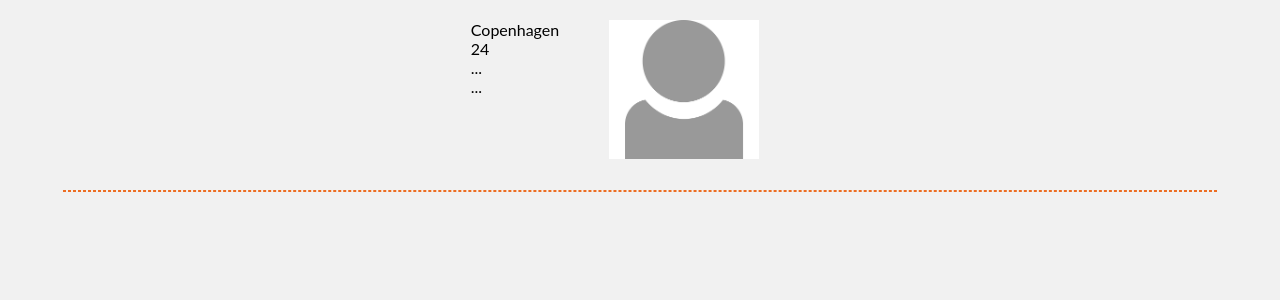
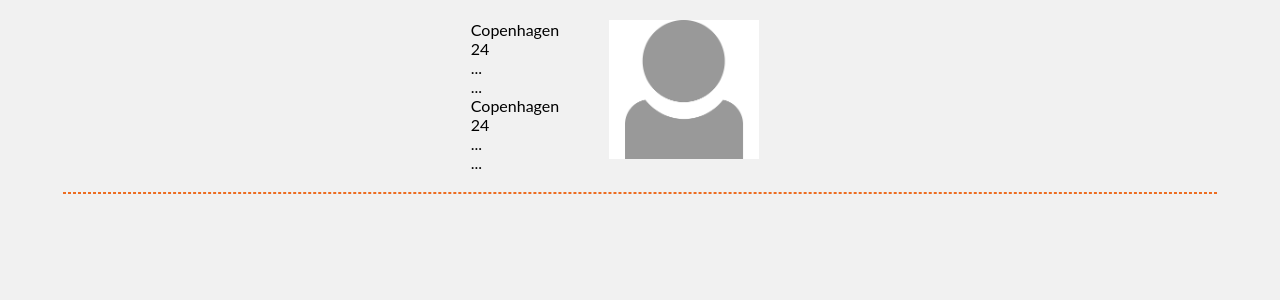
Before and after one commit to zWarMob/webSecurity, a PHP site: page /profile.php in a window 1280 px wide. Shown: the part 43-343 px from the top of the page. Run offline with PHP 8.4, Linux system fonts and the light colour scheme; some libraries are stand-ins or nearby versions.

Commit message:
Added stuff

```diff
--- a/pages/profile.php
+++ b/pages/profile.php
@@ -7,14 +7,21 @@ include('../templates/header.php');
 <div class="h-70">
     <div class="f-c m-20">
             <div>
-                        <p class="">Copenhagen</p>
-                        <p class="">24</p>
-                        <p class="">...</p>
-                        <p class="">...</p>
+                        <div>
+                                    <p class="">Copenhagen</p>
+                                    <p class="">24</p>
+                                    <p class="">...</p>
+                                    <p class="">...</p>
+                        </div>
+                        <div>
+                                    <p class="">Copenhagen</p>
+                                    <p class="">24</p>
+                                    <p class="">...</p>
+                                    <p class="">...</p>
+                        </div>
             </div>
             <div class="img-s-150 m-l-r-50">
                         <img src="../images/anonymousProfile.png" class="img-100" alt="Profile">
-
             </div>
     </div>
     <hr class="hr-90">
```
